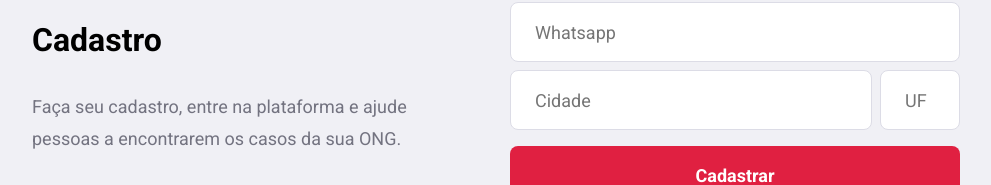
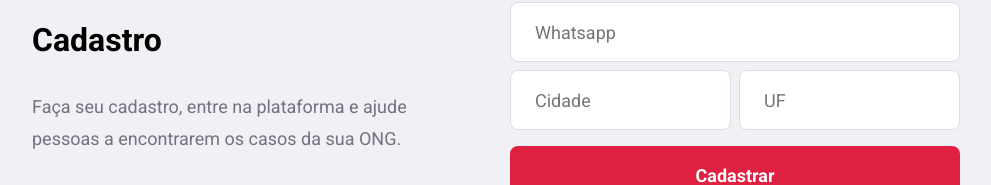
Before and after one commit to joaoeliandro/bethehero-omnistack, a React (Create React App) app in the folder frontend/: page /register in a window 1280 px wide. Shown: the part 368-553 px from the top of the page, without its empty margins (144-1135 px from the left). Built offline with nearby package versions, Linux system fonts and the light colour scheme.

Commit message:
Configurando form para registro no backend

```diff
--- a/frontend/src/pages/Register/index.js
+++ b/frontend/src/pages/Register/index.js
@@ -1,12 +1,43 @@
-import React from 'react';
-import { Link } from 'react-router-dom';
+import React, { useState } from 'react';
+import { Link, useHistory } from 'react-router-dom';
 import { FiArrowLeft } from 'react-icons/fi';
 
+import api from '../../services/api'
 import './style.css';
 
 import logoImg from '../../assets/logo.svg';
 
 export default function Register() {
+    const [nome, setNome] = useState('');
+    const [email, setEmail] = useState('');
+    const [whatsapp, setWhatsapp] = useState('');
+    const [cidade, setCidade] = useState('');
+    const [uf, setUF] = useState('');
+
+    const history = useHistory();
+
+    async function handleRegister(e) {
+        e.preventDefault();
+
+        const data = {
+            nome,
+            email,
+            whatsapp,
+            cidade,
+            uf
+        };
+
+        try {
+            const response = await api.post('ongs', data);
+
+            alert(`Seu ID de acesso: ${response.data.id}`);
+
+            history.push('/');
+        } catch (error) {
+            alert('Erro ao cadastrar o seu usuário!');
+        }
+    }
+
     return (
         <div className="register-container">
             <div className="content">
@@ -21,14 +52,36 @@ export default function Register() {
                     </Link>
                 </section>
 
-                <form>
-                    <input placeholder="Nome da ONG" />
-                    <input type="email" placeholder="E-mail" />
-                    <input placeholder="Whatsapp" />
+                <form onSubmit={handleRegister}>
+                    <input placeholder="Nome da ONG"
+                        value={nome}
+                        onChange={e => setNome(e.target.value)}
+                        required
+                    />
+                    <input type="email" placeholder="E-mail"
+                        value={email}
+                        onChange={e => setEmail(e.target.value)}
+                        required
+                    />
+                    <input placeholder="Whatsapp"
+                        value={whatsapp}
+                        onChange={e => setWhatsapp(e.target.value)}
+                        required
+                    />
 
                     <div className="input-group">
-                        <input placeholder="Cidade" />
-                        <input placeholder="UF" style={{ width: 80 }} />
+                        <input placeholder="Cidade"
+                            value={cidade}
+                            onChange={e => setCidade(e.target.value)}
+                            style={{ textTransform: "capitalize" }}
+                            required
+                        />
+                        <input placeholder="UF" style={{ width: 80 }}
+                            value={uf}
+                            onChange={e => setUF(e.target.value)}
+                            style={{ textTransform: "uppercase" }}
+                            required
+                        />
                     </div>
 
                     <button className="button" type="submit">Cadastrar</button>
```
